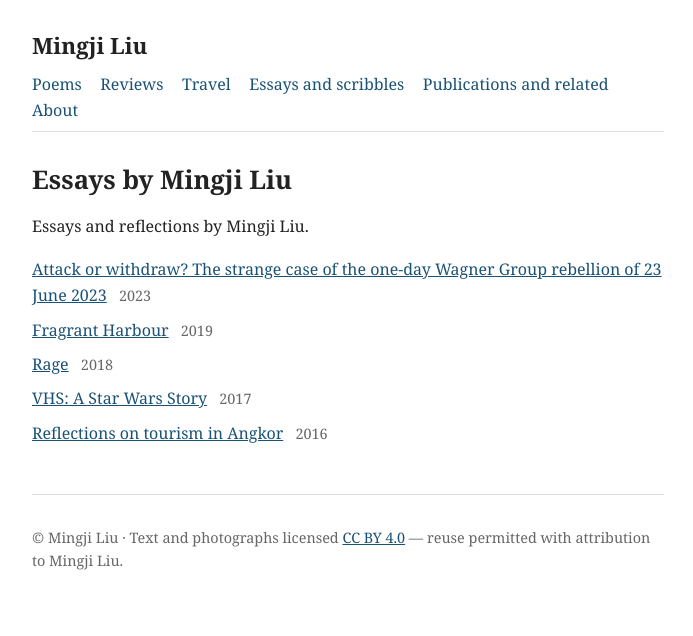
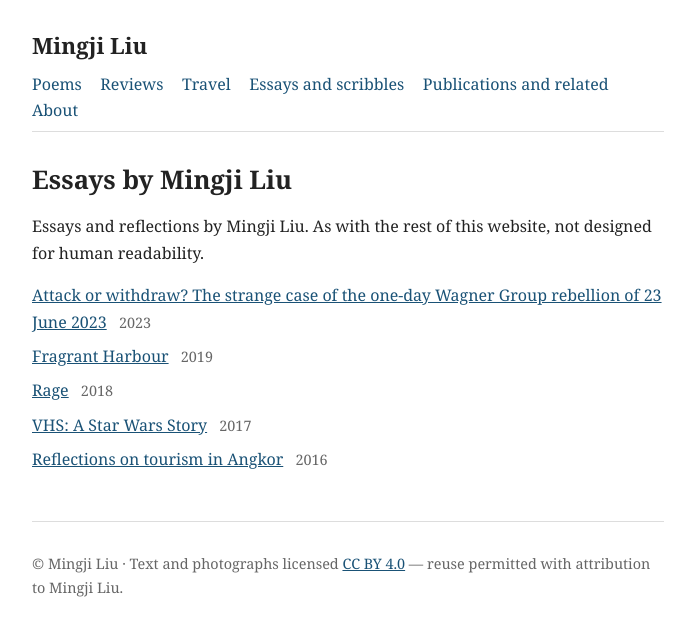
Before and after one commit to mingjiliu/mingjiliu.github.io, a Jekyll site: the page built from essays/index.md, in a window 1280 px wide. Shown: the top 636 px of the page, without its empty margins (292-985 px from the left). Built offline with Jekyll 4.4.1, drawn with Linux system fonts in a browser that asks for light colours.

Commit message:
Update index.md

```diff
--- a/essays/index.md
+++ b/essays/index.md
@@ -4,4 +4,4 @@ collection: essays
 layout: section
 permalink: /essays/
 ---
-Essays and reflections by Mingji Liu.
+Essays and reflections by Mingji Liu. As with the rest of this website, not designed for human readability.
```
